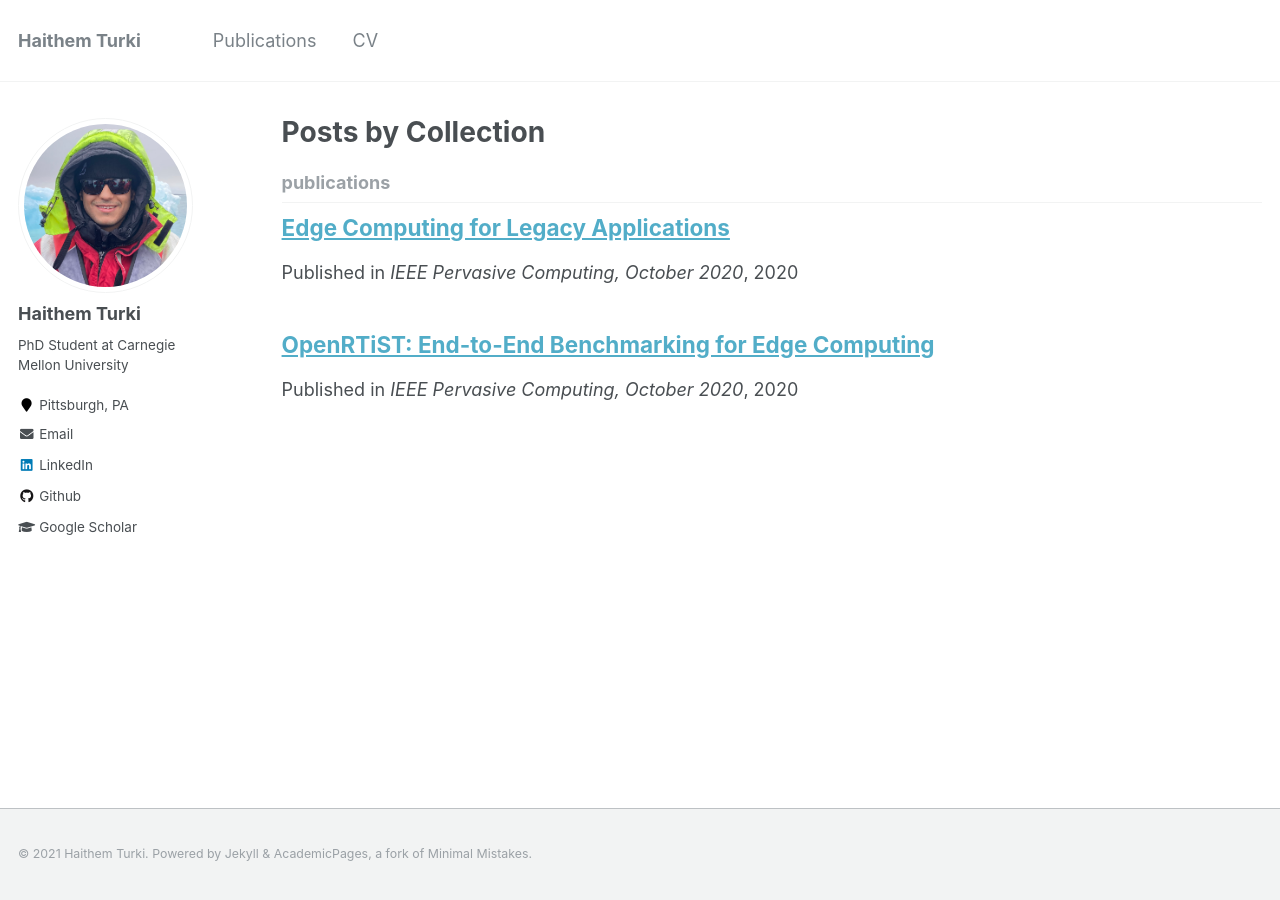
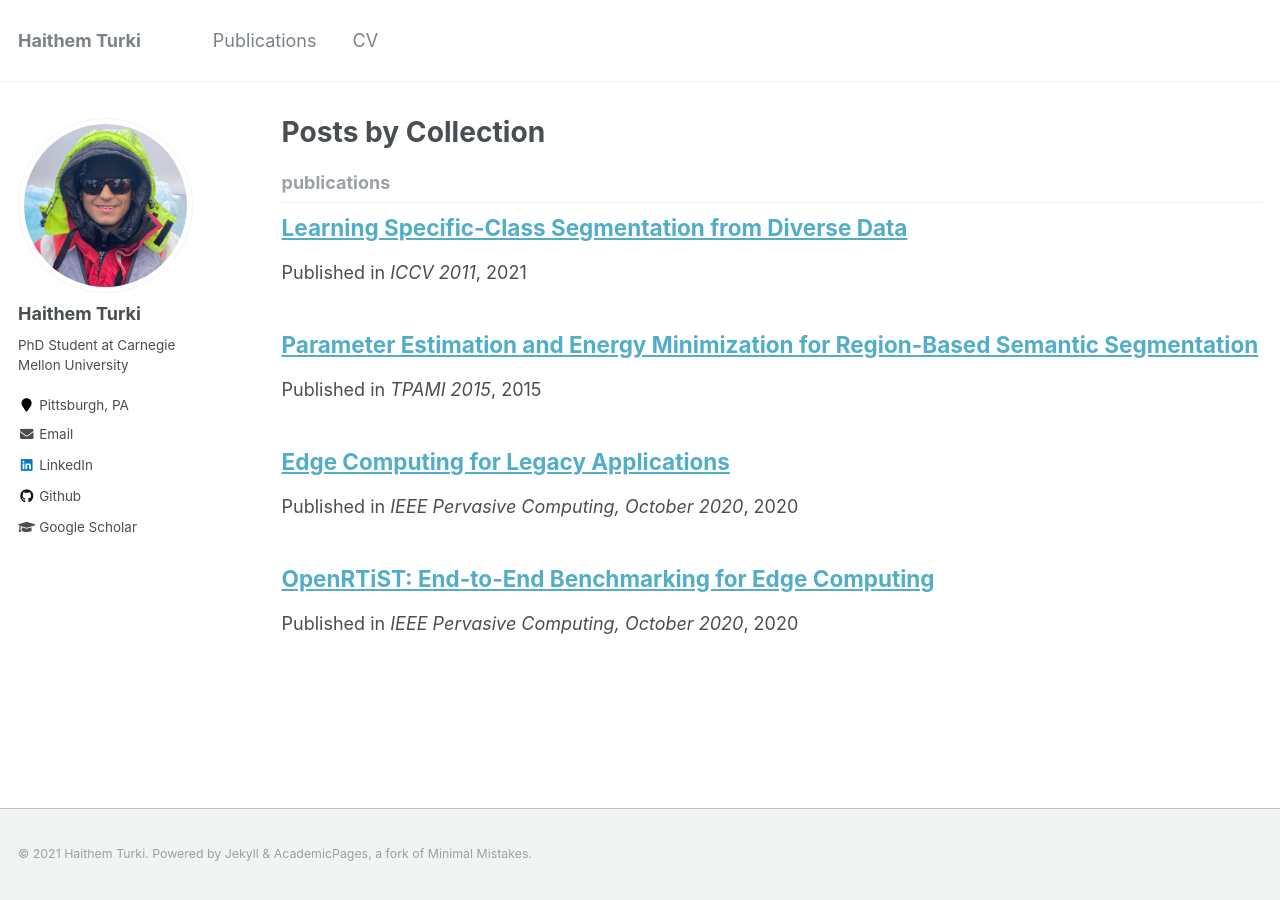
Before and after one commit to hturki/hturki.github.io, a Jekyll site: the page built from _pages/collection-archive.html, in a window 1280 px wide. Built offline with Jekyll 4.4.1, drawn with Linux system fonts in a browser that asks for light colours.

Commit message:
adding more publications

```diff
--- a/_includes/publication-single.html
+++ b/_includes/publication-single.html
@@ -13,13 +13,13 @@
         <div>{{ post.venue }}</div>
         <div>
             {% if post.paper %}
-                <a href="{{post.paper}}" class="button">Paper</a>
+                <a href="{{post.paper}}">Paper</a>
             {% endif %}
             {% if post.website %}
-                <a href="{{post.website}}" class="button">Website</a>
+                <a href="{{post.website}}">Website</a>
             {% endif %}
             {% if post.github %}
-                <a href="{{post.github}}" class="button">Github</a>
+                <a href="{{post.github}}">Github</a>
             {% endif %}
         </div>
     </div>
--- /dev/null
+++ b/_publications/2011-diverse-data.md
@@ -0,0 +1,8 @@
+---
+collection: publications
+title: "Learning Specific-Class Segmentation from Diverse Data"
+image: "diverse-data.png"
+authors: "M. Pawan Kumar, <strong>Haithem Turki</strong>, Dan Preston and Daphne Koller"
+venue: "ICCV 2011"
+paper: "http://ai.stanford.edu/~pawan/publications/KTPK-ICCV2011.pdf"
+---
--- /dev/null
+++ b/_publications/2015-07-01-parameter-estimation.md
@@ -0,0 +1,8 @@
+---
+collection: publications
+title: "Parameter Estimation and Energy Minimization for Region-Based Semantic Segmentation"
+image: "parameter-estimation.jpg"
+authors: "M. Pawan Kumar, <strong>Haithem Turki</strong>, Dan Preston and Daphne Koller"
+venue: "TPAMI 2015"
+paper: "https://ieeexplore.ieee.org/document/6971190"
+---
```
Also changed, not shown: _publications/2020-10-01-openrtist.md (+1 -0 lines), 1 other file.
